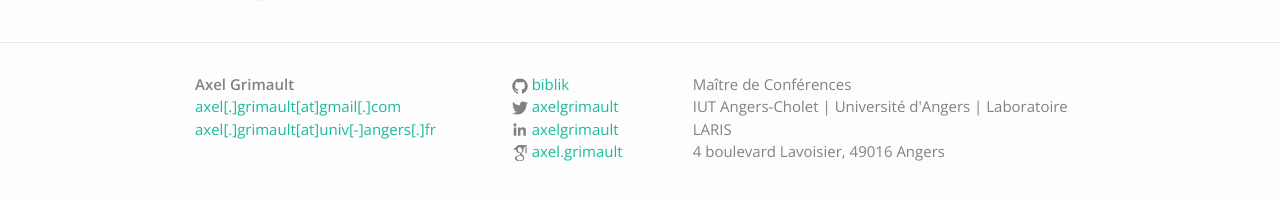
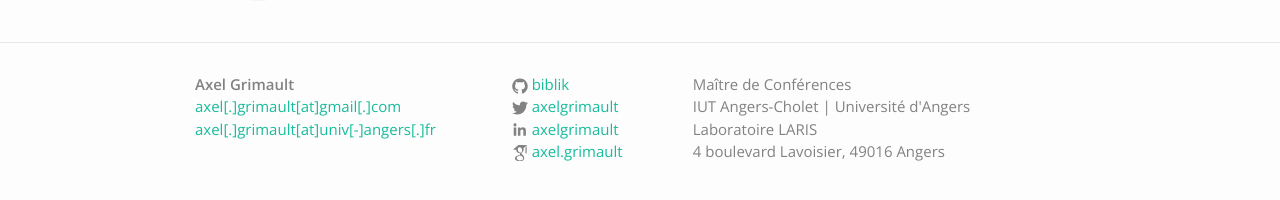
Before and after one commit to biblik/biblik.github.io, a Jekyll site: the page built from index.md, in a window 1280 px wide. Shown: the part 264-464 px from the top of the page. Built offline with Jekyll 4.4.1, drawn with Linux system fonts in a browser that asks for light colours.

Commit message:
Change contact

```diff
--- a/_config.yml
+++ b/_config.yml
@@ -18,7 +18,8 @@ email: axel[.]grimault[at]gmail[.]com
 emailbis: axel[.]grimault[at]univ[-]angers[.]fr
 description: > # this means to ignore newlines until "baseurl:"
   Maître de Conférences </br>
-  IUT Angers-Cholet | Université d'Angers | Laboratoire LARIS </br>
+  IUT Angers-Cholet | Université d'Angers </br>
+  Laboratoire LARIS </br>
   4 boulevard Lavoisier, 49016 Angers
 baseurl: "" # the subpath of your site, e.g. /blog
 url: "" # the base hostname & protocol for your site, e.g. http://example.com
```
